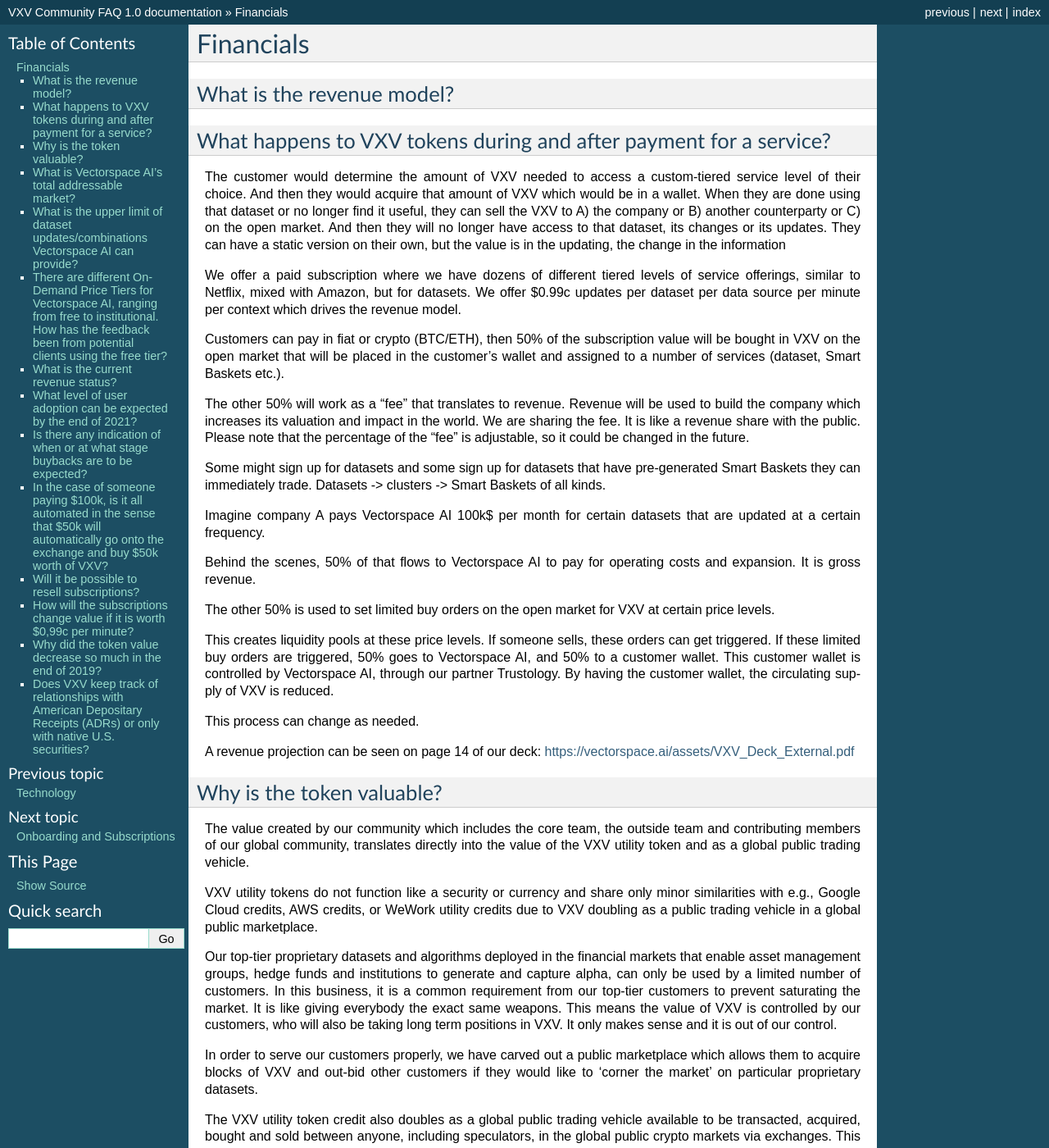
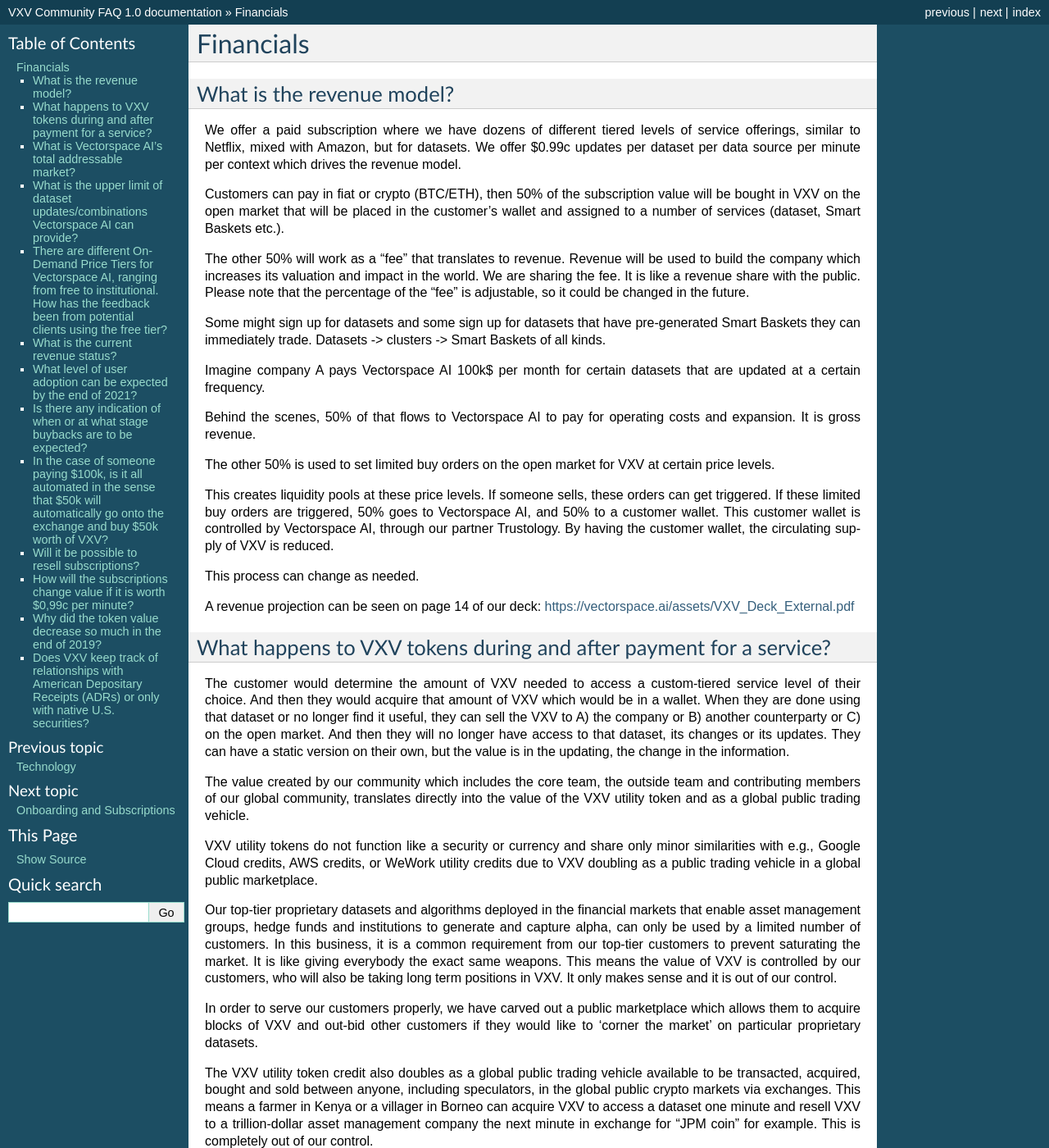
Before and after one commit to vxvfaq/vxvfaq, a Sphinx documentation site: the page built from docs/financials.rst, in a window 1280 px wide and 1400 px high. Shown: the whole window at 82% size. Built offline with Sphinx 7.4.7, drawn with Linux system fonts in a browser that asks for light colours; some of the changed lines change nothing that is shown.

Commit message:
Update financials.rst

```diff
--- a/docs/financials.rst
+++ b/docs/financials.rst
@@ -3,13 +3,6 @@
 
 What is the revenue model?
 -------
-
-What happens to VXV tokens during and after payment for a service?
--------
-
-The customer would determine the amount of VXV needed to access a custom-tiered service level of their choice. And then they would acquire that amount of VXV which would be
-in a wallet. When they are done using that dataset or no longer find it useful, they can sell the VXV to A) the company or B) another counterparty or C) on the open market. And
-then they will no longer have access to that dataset, its changes or its updates. They can have a static version on their own, but the value is in the updating, the change in the information
 
 We offer a paid subscription where we have dozens of different tiered levels of service offerings, similar to Netflix, mixed with Amazon, but for datasets. We offer $0.99c updates per dataset per data source per minute per context which drives the revenue model.
 
@@ -32,8 +25,10 @@
 A revenue projection can be seen on page 14 of our deck:
 https://vectorspace.ai/assets/VXV_Deck_External.pdf
 
-Why is the token valuable?
+What happens to VXV tokens during and after payment for a service?
 -------
+
+The customer would determine the amount of VXV needed to access a custom-tiered service level of their choice. And then they would acquire that amount of VXV which would be in a wallet. When they are done using that dataset or no longer find it useful, they can sell the VXV to A) the company or B) another counterparty or C) on the open market. And then they will no longer have access to that dataset, its changes or its updates. They can have a static version on their own, but the value is in the updating, the change in the information.
 
 The value created by our community which includes the core team, the outside team and contributing members of our global community, translates directly into the value of the VXV utility token and as a global public trading vehicle.
 
```
